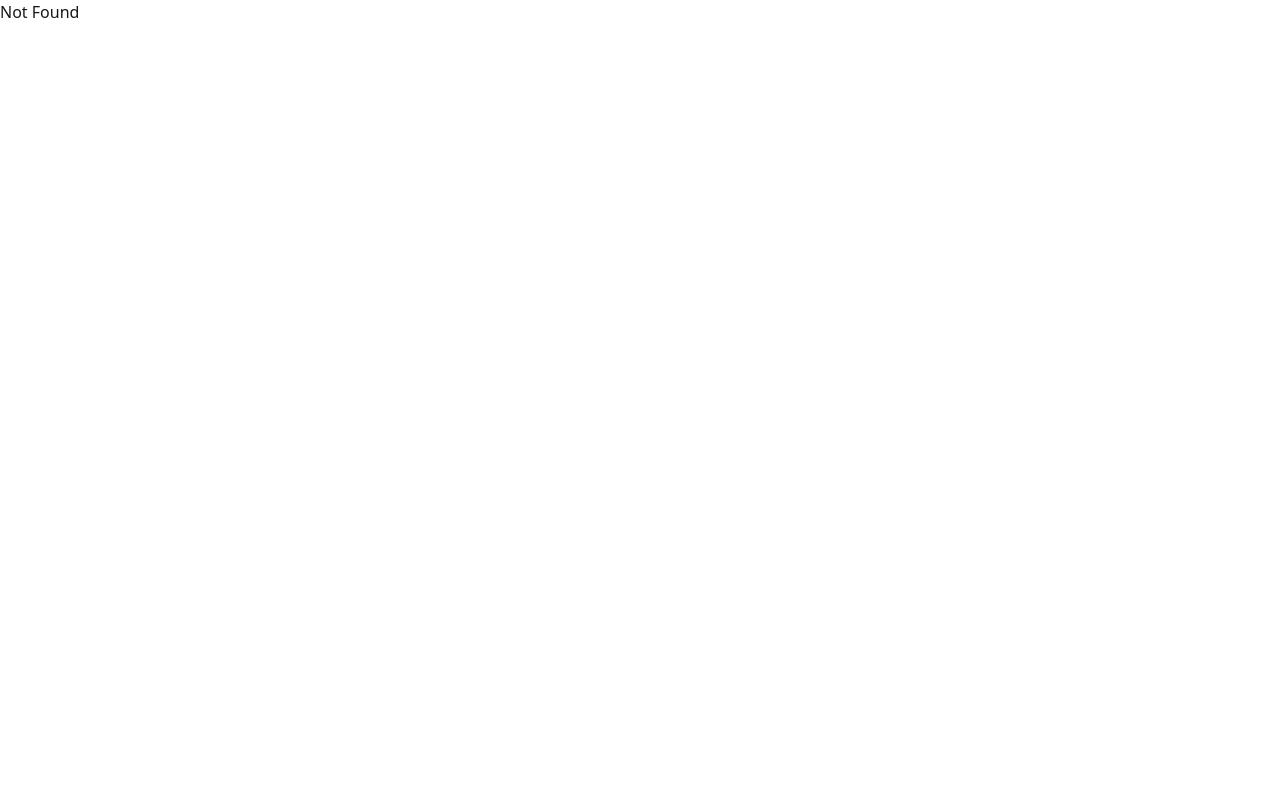
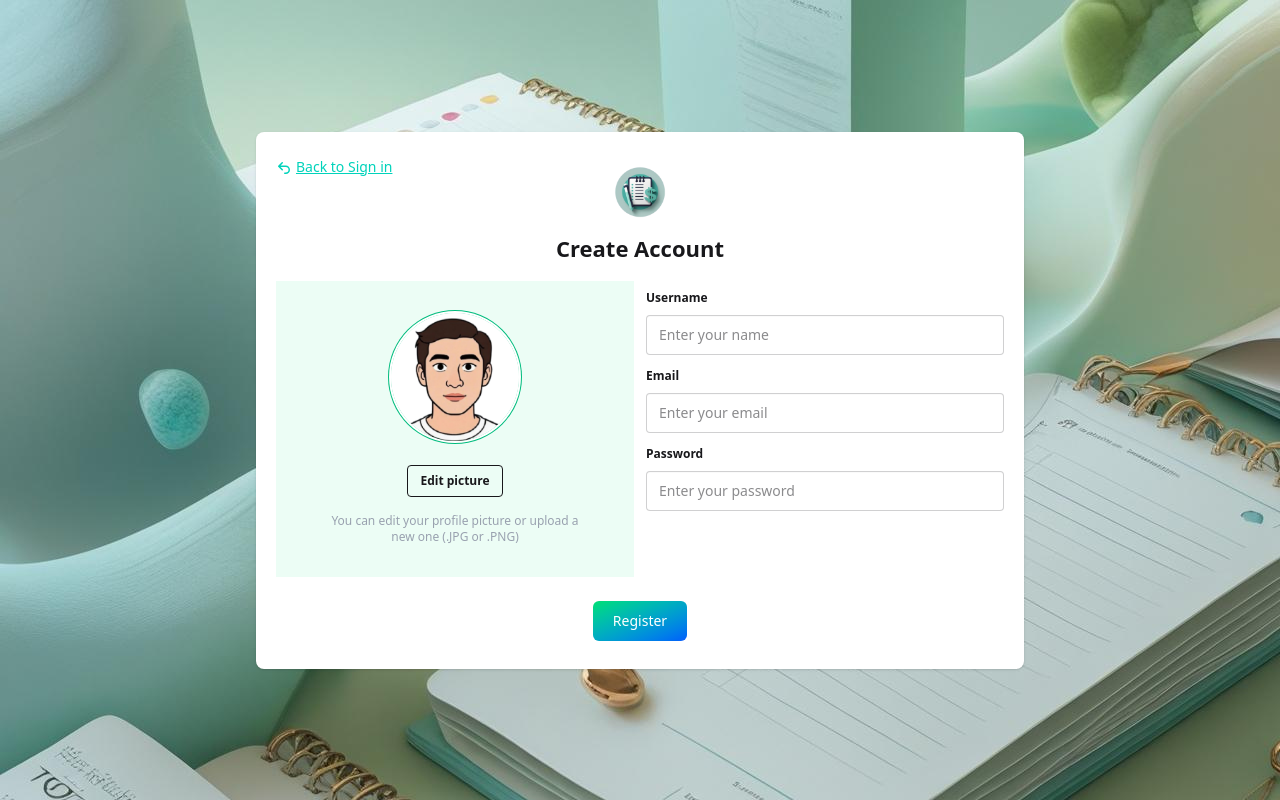
Before and after one commit to ratankavade/LifeLogs_webApp, a React (Vite) app: page /register in a window 1280 px wide. Built offline with nearby package versions, Linux system fonts and the light colour scheme.

Commit message:
UI of registration page

```diff
--- /dev/null
+++ b/src/pages/Register.tsx
@@ -0,0 +1,119 @@
+import wallpaper from "../assets/wallpaper.png"
+import icon from "../assets/icon.png"
+import profileImg from "../assets/profileImg.png"
+import { useState } from "react";
+
+const Register = () => {
+    const [image, setImage] = useState<any>(null);
+
+    const handleFileChange = (e:any) => {
+        const file = e.target.files[0];
+        if (file) {
+        setImage(URL.createObjectURL(file));
+        }
+    };
+  return (
+    <div className='flex h-screen items-center justify-center w-screen' style={{ backgroundImage: `url(${wallpaper})` }}>
+        <div className="card w-3xl bg-base-100 card-xl shadow-sm ">
+            <div className="card-body p-5">
+                <div className="absolute">
+                    <a className="link link-accent text-sm">
+                        <svg xmlns="http://www.w3.org/2000/svg" viewBox="0 0 16 16" fill="currentColor" className="size-4 inline mr-1">
+                          <path fillRule="evenodd" d="M12.5 9.75A2.75 2.75 0 0 0 9.75 7H4.56l2.22 2.22a.75.75 0 1 1-1.06 1.06l-3.5-3.5a.75.75 0 0 1 0-1.06l3.5-3.5a.75.75 0 0 1 1.06 1.06L4.56 5.5h5.19a4.25 4.25 0 0 1 0 8.5h-1a.75.75 0 0 1 0-1.5h1a2.75 2.75 0 0 0 2.75-2.75Z" clipRule="evenodd" />
+                        </svg>
+                        Back to Sign in
+                    </a>
+                </div>
+                <div className="grid place-items-center text-center">
+                    <img alt="lifelog_icon" src={icon} className="h-20 w-20" />
+                    <h2 className="card-title">Create Account</h2>
+                </div>
+                <div className="grid grid-cols-2 gap-3 mt-2">
+                    <div>
+                        {/* <fieldset className="fieldset">
+                            <legend className="fieldset-legend">Photo</legend>
+                            <input type="file" className="file-input  w-full" />
+                        </fieldset> */}
+                        <div className="flex flex-col items-center justify-center bg-emerald-50">
+                            <div className="p-8 w-80 flex flex-col items-center">
+
+                                {/* Profile Image */}
+                                <div className="relative">
+                                <div className="avatar">
+                                    <div className="w-32 h-32 rounded-full ring ring-emerald-500 ring-offset-base-100 ring-offset-2">
+                                    <img src={image || profileImg} alt="Profile"/>
+                                    </div>
+                                </div>
+                                {image && (
+                                    <span className="absolute bottom-3 right-3 bg-success rounded-full p-1">
+                                    <svg
+                                        xmlns="http://www.w3.org/2000/svg"
+                                        className="h-4 w-4 text-white"
+                                        fill="none"
+                                        viewBox="0 0 24 24"
+                                        stroke="currentColor"
+                                    >
+                                        <path
+                                        strokeLinecap="round"
+                                        strokeLinejoin="round"
+                                        strokeWidth="2"
+                                        d="M5 13l4 4L19 7"
+                                        />
+                                    </svg>
+                                    </span>
+                                )}
+                                </div>
+
+                                {/* Upload Button */}
+                                <label className="btn btn-outline btn-sm mt-6 hover:bg-emerald-300">
+                                Edit picture
+                                <input
+                                    type="file"
+                                    accept="image/*"
+                                    className="hidden"
+                                    onChange={handleFileChange}
+                                />
+                                </label>
+
+                                {/* Info Text */}
+                                <p className="text-xs text-center text-gray-400 mt-4">
+                                You can edit your profile picture or upload a new one (.JPG or .PNG)
+                                </p>
+                            </div>
+                            </div>
+                    </div>
+                    <div>
+                        <fieldset className="fieldset">
+                            <legend className="fieldset-legend">Username</legend>
+                            <input  type="text" className="input w-full" placeholder="Enter your name" />
+                        </fieldset>
+                        <fieldset className="fieldset">
+                            <legend className="fieldset-legend">Email</legend>
+                            <input  type="text" className="input w-full" placeholder="Enter your email" />
+                        </fieldset>
+                        <fieldset className="fieldset">
+                            <legend className="fieldset-legend">Password</legend>
+                            <input  type="password" className="input w-full" placeholder="Enter your password" />
+                        </fieldset>
+                    </div>
+                </div>
+                {/* <div className="grid grid-cols-2 gap-3">
+                    <fieldset className="fieldset">
+                        <legend className="fieldset-legend">Birth Date</legend>
+                        <input type="date" className="input  w-full" />
+                    </fieldset>
+                    <fieldset className="fieldset">
+                        <legend className="fieldset-legend">Photo</legend>
+                        <input type="file" className="file-input  w-full" />
+                    </fieldset>
+                </div> */}
+                <div className="flex justify-around mt-4">
+                    <button type="button" className="text-white bg-gradient-to-br from-green-400 to-blue-600 hover:bg-gradient-to-bl focus:ring-4 focus:outline-none focus:ring-green-200 dark:focus:ring-green-800 font-medium rounded-md text-sm px-5 py-2.5 text-center mb-2">Register</button>
+                </div>
+            </div>
+      </div>
+  </div>
+  )
+}
+
+export default Register
--- a/src/routeTree.gen.ts
+++ b/src/routeTree.gen.ts
@@ -10,11 +10,17 @@
 
 import { Route as rootRouteImport } from './routes/__root'
 import { Route as IndexRouteImport } from './routes/index'
+import { Route as RegisterIndexRouteImport } from './routes/register/index'
 import { Route as ExpencesIndexRouteImport } from './routes/expences/index'
 
 const IndexRoute = IndexRouteImport.update({
   id: '/',
   path: '/',
+  getParentRoute: () => rootRouteImport,
+} as any)
+const RegisterIndexRoute = RegisterIndexRouteImport.update({
+  id: '/register/',
+  path: '/register/',
   getParentRoute: () => rootRouteImport,
 } as any)
 const ExpencesIndexRoute = ExpencesIndexRouteImport.update({
@@ -26,27 +32,31 @@
 export interface FileRoutesByFullPath {
   '/': typeof IndexRoute
   '/expences': typeof ExpencesIndexRoute
+  '/register': typeof RegisterIndexRoute
 }
 export interface FileRoutesByTo {
   '/': typeof IndexRoute
   '/expences': typeof ExpencesIndexRoute
+  '/register': typeof RegisterIndexRoute
 }
 export interface FileRoutesById {
   __root__: typeof rootRouteImport
   '/': typeof IndexRoute
   '/expences/': typeof ExpencesIndexRoute
+  '/register/': typeof RegisterIndexRoute
 }
 export interface FileRouteTypes {
   fileRoutesByFullPath: FileRoutesByFullPath
-  fullPaths: '/' | '/expences'
+  fullPaths: '/' | '/expences' | '/register'
   fileRoutesByTo: FileRoutesByTo
-  to: '/' | '/expences'
-  id: '__root__' | '/' | '/expences/'
+  to: '/' | '/expences' | '/register'
+  id: '__root__' | '/' | '/expences/' | '/register/'
   fileRoutesById: FileRoutesById
 }
 export interface RootRouteChildren {
   IndexRoute: typeof IndexRoute
   ExpencesIndexRoute: typeof ExpencesIndexRoute
+  RegisterIndexRoute: typeof RegisterIndexRoute
 }
 
 declare module '@tanstack/react-router' {
@@ -56,6 +66,13 @@
       path: '/'
       fullPath: '/'
       preLoaderRoute: typeof IndexRouteImport
+      parentRoute: typeof rootRouteImport
+    }
+    '/register/': {
+      id: '/register/'
+      path: '/register'
+      fullPath: '/register'
+      preLoaderRoute: typeof RegisterIndexRouteImport
       parentRoute: typeof rootRouteImport
     }
     '/expences/': {
@@ -71,6 +88,7 @@
 const rootRouteChildren: RootRouteChildren = {
   IndexRoute: IndexRoute,
   ExpencesIndexRoute: ExpencesIndexRoute,
+  RegisterIndexRoute: RegisterIndexRoute,
 }
 export const routeTree = rootRouteImport
   ._addFileChildren(rootRouteChildren)
--- /dev/null
+++ b/src/routes/register/index.tsx
@@ -0,0 +1,10 @@
+import { createFileRoute } from '@tanstack/react-router'
+import Register from '../../pages/Register'
+
+export const Route = createFileRoute('/register/')({
+  component: RouteComponent,
+})
+
+function RouteComponent() {
+  return <Register />
+}
```
Also changed, not shown: src/assets/profileImg.png (added).
